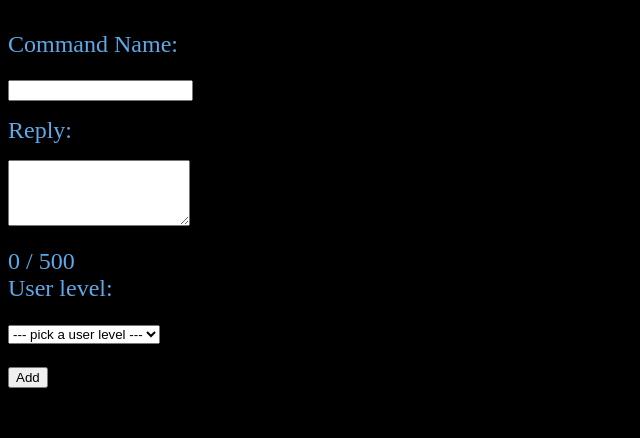
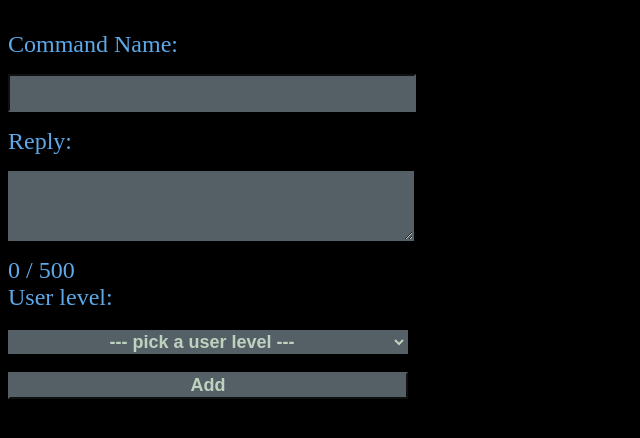
Before and after one commit to Yahya-Alkhosoussy/discord-bot-website, a Flask app: template templates/dashboard/add_command_twitch.html in a window 1280 px wide. Shown: the part 134-572 px from the top of the page, without its empty margins (0-640 px from the left). Run offline with Flask 3, Linux system fonts and the light colour scheme; the template is opened without the code that fills it, so the values that code supplies are empty; parts of the project's set-up code (start-up, migrations or seed data) failed here and were passed over.

Commit message:
Added a bunch of customizations to the command slots in edit and add command pages

```diff
--- a/static/style.css
+++ b/static/style.css
@@ -261,6 +261,66 @@ input:checked + .slider:before {
     color: var(--text);
 }
 
+#command-name{
+    background-color: var(--tertiary);
+    border-color: var(--tertiary);
+    color: var(--text);
+    text-align: left;
+    margin-right: 14.75rem;
+    width: 25rem;
+    height: 2rem;
+    font-weight: bold;
+}
+
+#command-reply {
+    background-color: var(--tertiary);
+    border-color: var(--tertiary);
+    color: var(--text);
+    text-align: left;
+    margin-right: 14.75rem;
+    width: 25rem;
+    height: 4rem;
+    font-size: large;
+    font-weight: bold;
+    white-space: pre-wrap;
+    overflow-wrap: break-word;
+    resize: vertical;
+    display: block;
+    line-height: normal;
+}
+
+#user-level-select{
+    background-color: var(--tertiary);
+    border-color: var(--tertiary);
+    color: var(--text);
+    text-align: center;
+    margin-right: 14.75rem;
+    width: 25rem;
+    font-size: large;
+    font-weight: bold;
+}
+
+#submit-button {
+    background-color: var(--tertiary);
+    border-color: var(--tertiary);
+    color: var(--text);
+    text-align: center;
+    margin-right: 14.75rem;
+    width: 25rem;
+    font-size: large;
+    font-weight: bold;
+}
+
+#switch-check {
+    margin-right: 14.75rem;
+    width: 25.5rem;
+}
+
+#form-div {
+    display: grid;
+    place-items: center;
+}
+
 #add_role {
     display: inline-block;
     padding: 0.75rem 1.5rem;
@@ -309,15 +369,19 @@ input:checked + .slider:before {
 }
 
 #edit-command:link {
-    color: var(--text)
+    color: var(--text);
 }
 
 #edit-command:visited {
-    color: var(--links)
+    color: var(--text);
 }
 
 #edit-command:active {
-    color: var(--links)
+    color: var(--primary);
+}
+
+#edit-command:hover {
+    color: var(--primary);
 }
 
 form label {
```
